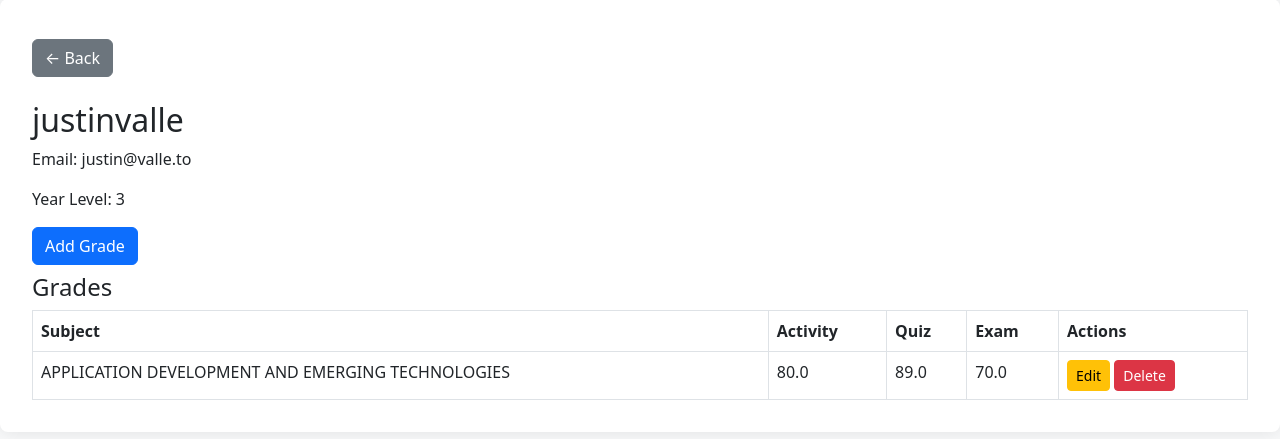
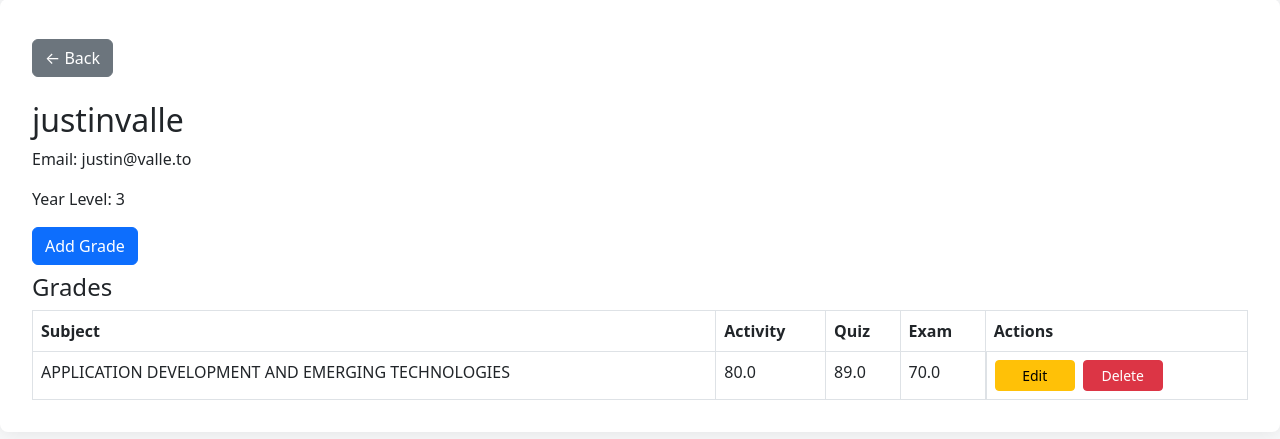
Before and after one commit to N3ls0nBalye/Student-Management-System, a Django app: page /student/6/ in a window 1280 px wide. Shown: the part 131-570 px from the top of the page. Run offline with Django 4.2, Linux system fonts and the light colour scheme; data comes from the database, SQL or seed files in the repository.

Commit message:
newest commit

```diff
--- a/templates/students/student_detail.html
+++ b/templates/students/student_detail.html
@@ -1,10 +1,16 @@
 {% extends 'base.html' %}
 {% block content %}
 
+<style>
+  .action-btn {
+    min-width: 80px;
+    text-align: center;
+  }
+</style>
+
 <br>
 <a href="{% url 'dashboard' %}" class="btn btn-secondary">← Back</a>
-<br>
-<br>
+<br><br>
 
 <h2>{{ student.name }}</h2>
 <p>Email: {{ student.email }}</p>
@@ -30,11 +36,11 @@
       <td>{{ grade.activity }}</td>
       <td>{{ grade.quiz }}</td>
       <td>{{ grade.exam }}</td>
-      <td>
-        <a href="{% url 'grade_edit' grade.id %}" class="btn btn-sm btn-warning">Edit</a>
-        <form action="{% url 'grade_delete' grade.id %}" method="post" style="display:inline;">
+      <td class="d-flex flex-wrap gap-2">
+        <a href="{% url 'grade_edit' grade.id %}" class="btn btn-sm btn-warning action-btn">Edit</a>
+        <form action="{% url 'grade_delete' grade.id %}" method="post">
           {% csrf_token %}
-          <button type="submit" class="btn btn-sm btn-danger" onclick="return confirm('Are you sure you want to delete this grade?');">Delete</button>
+          <button type="submit" class="btn btn-sm btn-danger action-btn" onclick="return confirm('Are you sure you want to delete this grade?');">Delete</button>
         </form>
       </td>
     </tr>
```
